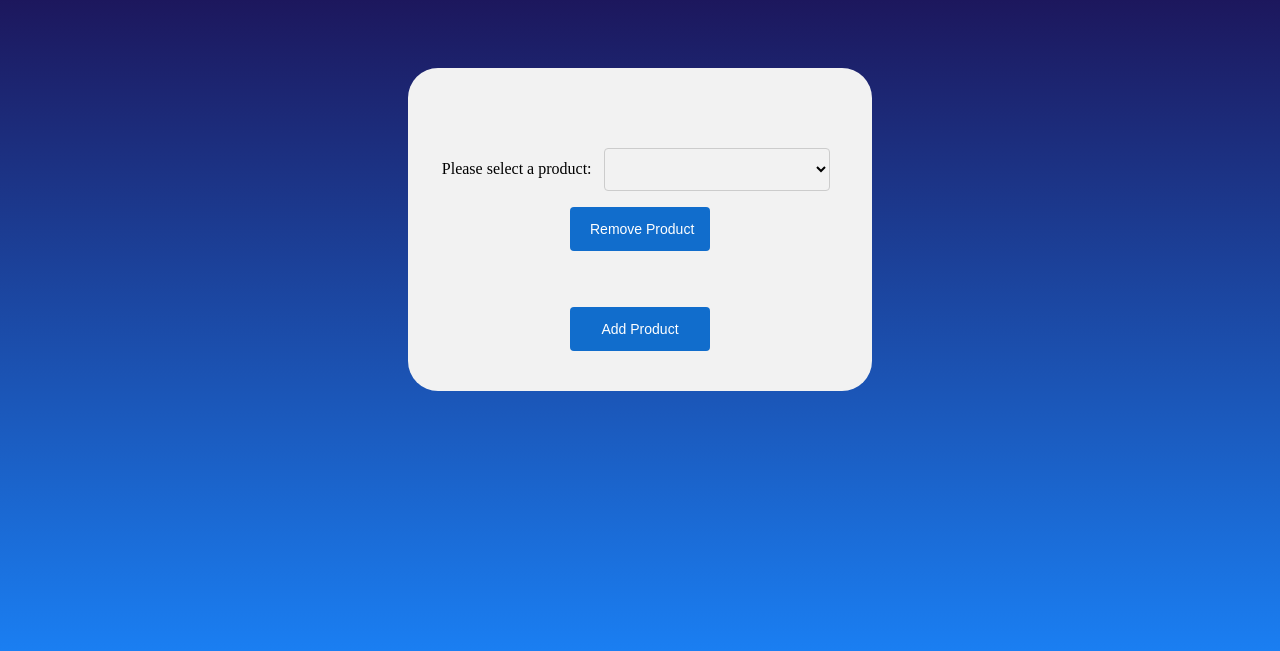
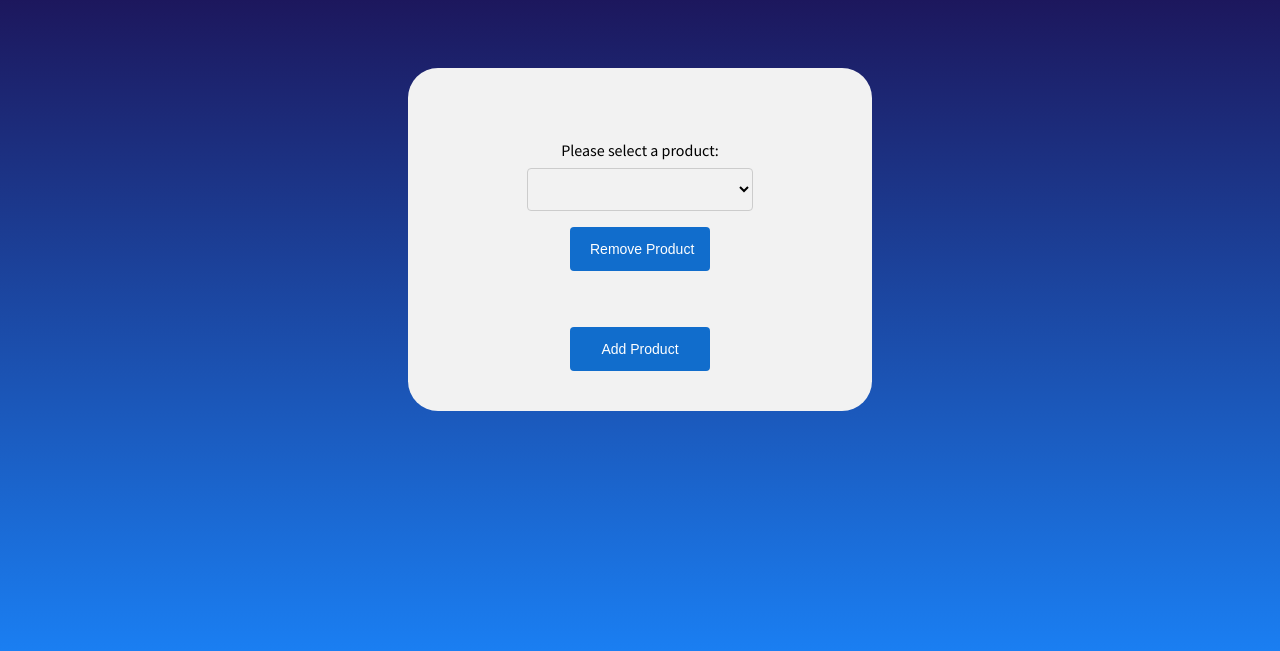
Before and after one commit to COZMIKDX/Group-5-Capstone, a Flask app: page /products in a window 1280 px wide. Shown: the part 127-778 px from the top of the page. Run offline with Flask 2, Linux system fonts and the light colour scheme; the visitor is signed in with stand-in values (Sample User, id 1); data comes from the database, SQL or seed files in the repository; data that the repository does not hold is empty.

Commit message:
Applied fonts to stuff in divs with the form-group id.

```diff
--- a/Condorm Website Design/static/css/forms.css
+++ b/Condorm Website Design/static/css/forms.css
@@ -9,6 +9,7 @@
     margin-top: 5em;
     /*margin-bottom: 10em;*/
     border-radius: 30px;
+    font-family: 'Source Sans Pro', sans-serif;
 }
  /* Made the text boxes a bit wider for the registration page. */
 input[type=text], input[type=number]{
```
